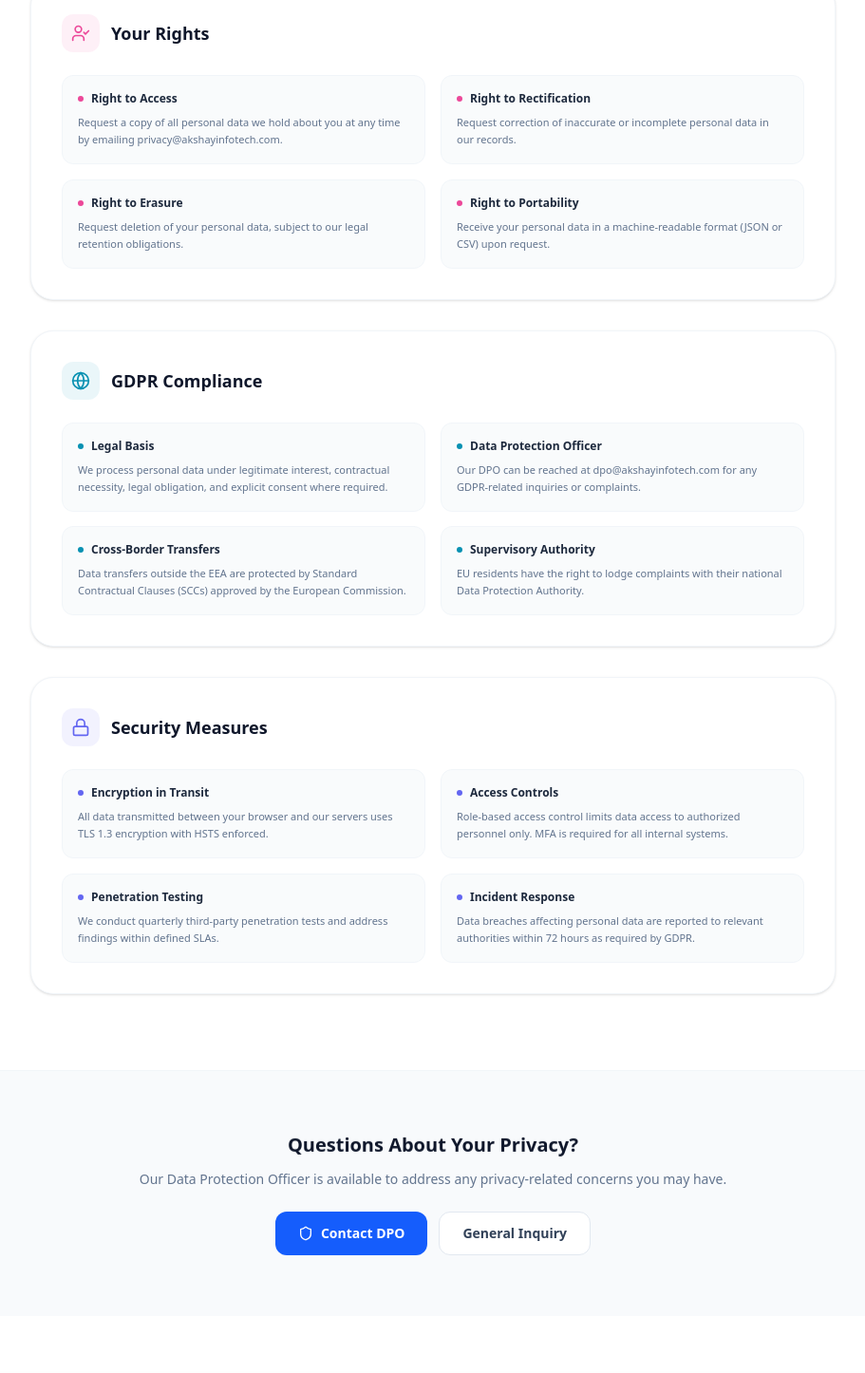
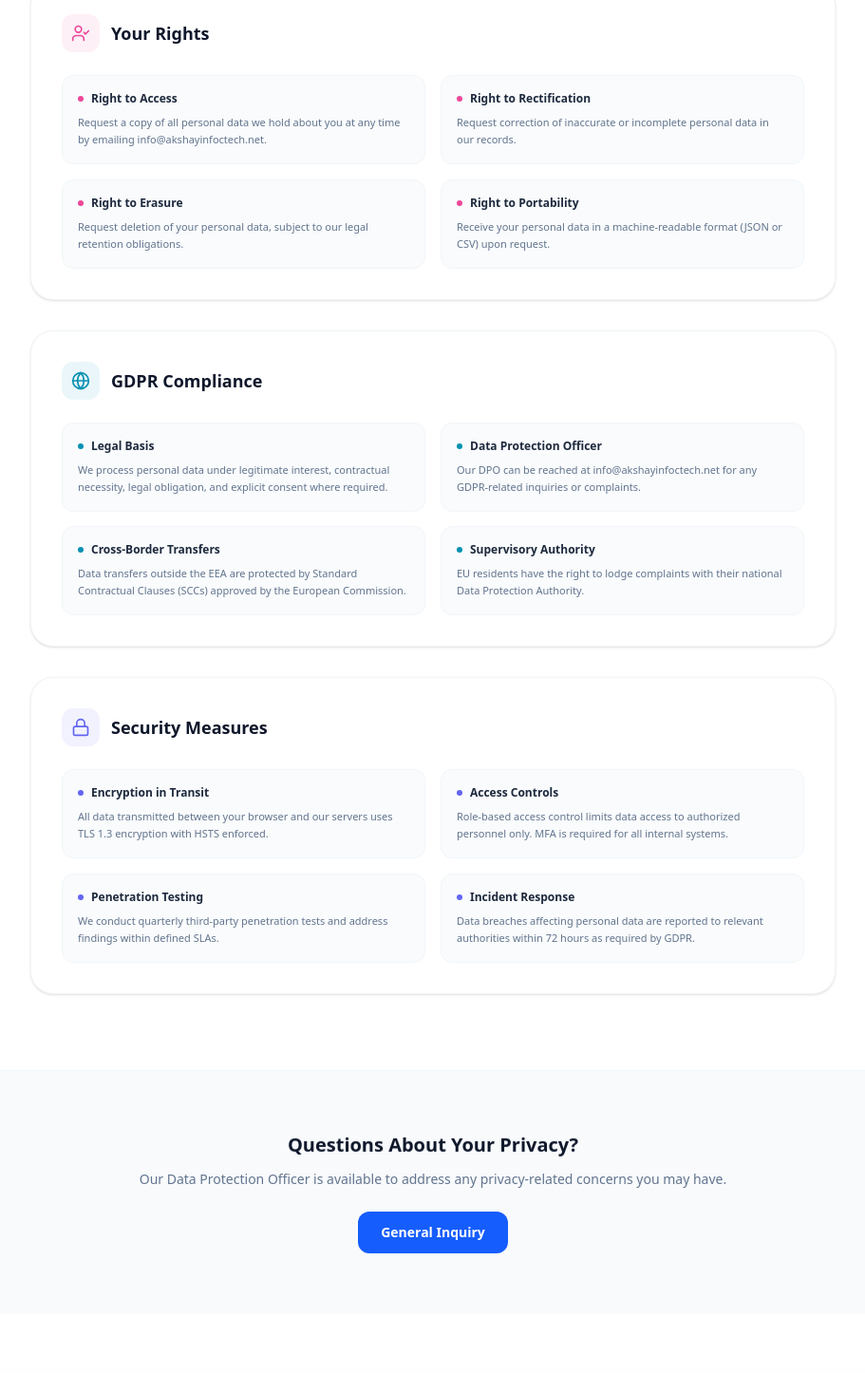
Before and after one commit to intellisolutions-group-in/akshayinfotech.com, a Next.js app: page /privacy in a window 1280 px wide. Shown: the part 2520-3966 px from the top of the page at 95% size, without its empty margins (184-1095 px from the left). Built offline with nearby package versions, Linux system fonts and the light colour scheme.

Commit message:
changes 5\6\26

```diff
--- a/src/app/layout.tsx
+++ b/src/app/layout.tsx
@@ -123,7 +123,7 @@ export default function RootLayout({
         "image": "https://akshayinfotech.com/logo.svg",
         "priceRange": "$$$",
         "telephone": "+1 (617) 555-0192",
-        "email": "info@domain.com",
+        "email": "info@akshayinfoctech.net",
         "address": {
           "@type": "PostalAddress",
           "streetAddress": "75 State Street, Suite 100",
--- a/src/app/privacy/page.tsx
+++ b/src/app/privacy/page.tsx
@@ -71,7 +71,7 @@ const privacySections = [
     color: "#EC4899",
     title: "Your Rights",
     items: [
-      { label: "Right to Access", desc: "Request a copy of all personal data we hold about you at any time by emailing privacy@akshayinfotech.com." },
+      { label: "Right to Access", desc: "Request a copy of all personal data we hold about you at any time by emailing info@akshayinfoctech.net." },
       { label: "Right to Rectification", desc: "Request correction of inaccurate or incomplete personal data in our records." },
       { label: "Right to Erasure", desc: "Request deletion of your personal data, subject to our legal retention obligations." },
       { label: "Right to Portability", desc: "Receive your personal data in a machine-readable format (JSON or CSV) upon request." },
@@ -84,7 +84,7 @@ const privacySections = [
     title: "GDPR Compliance",
     items: [
       { label: "Legal Basis", desc: "We process personal data under legitimate interest, contractual necessity, legal obligation, and explicit consent where required." },
-      { label: "Data Protection Officer", desc: "Our DPO can be reached at dpo@akshayinfotech.com for any GDPR-related inquiries or complaints." },
+      { label: "Data Protection Officer", desc: "Our DPO can be reached at info@akshayinfoctech.net for any GDPR-related inquiries or complaints." },
       { label: "Cross-Border Transfers", desc: "Data transfers outside the EEA are protected by Standard Contractual Clauses (SCCs) approved by the European Commission." },
       { label: "Supervisory Authority", desc: "EU residents have the right to lodge complaints with their national Data Protection Authority." },
     ],
@@ -210,11 +210,8 @@ export default function PrivacyPolicyPage() {
         <div className="max-w-2xl mx-auto px-6 text-center">
           <h2 className="text-xl font-bold text-slate-900 mb-3">Questions About Your Privacy?</h2>
           <p className="text-sm text-slate-500 mb-6">Our Data Protection Officer is available to address any privacy-related concerns you may have.</p>
-          <div className="flex flex-col sm:flex-row gap-3 justify-center">
-            <a href="mailto:privacy@akshayinfotech.com" className="inline-flex items-center justify-center gap-2 px-6 py-3 bg-blue-600 text-white text-sm font-semibold rounded-xl hover:bg-blue-700 transition-colors">
-              <Shield className="h-4 w-4" /> Contact DPO
-            </a>
-            <a href="/contact" className="inline-flex items-center justify-center gap-2 px-6 py-3 bg-white border border-slate-200 text-slate-700 text-sm font-semibold rounded-xl hover:bg-slate-50 transition-colors">
+          <div className="flex justify-center">
+            <a href="/contact" className="inline-flex items-center justify-center gap-2 px-6 py-3 bg-blue-600 text-white text-sm font-semibold rounded-xl hover:bg-blue-700 transition-colors">
               General Inquiry
             </a>
           </div>
--- a/src/app/security/page.tsx
+++ b/src/app/security/page.tsx
@@ -316,7 +316,7 @@ export default function SecurityPage() {
           <p className="text-sm text-slate-500 mb-6 leading-relaxed">
             Discovered a security vulnerability? We take all reports seriously and will investigate and respond within 24 hours. Please do not disclose vulnerabilities publicly before giving us an opportunity to address them.
           </p>
-          <a href="mailto:security@akshayinfotech.com" className="inline-flex items-center justify-center gap-2 px-6 py-3 bg-slate-900 text-white text-sm font-semibold rounded-xl hover:bg-slate-800 transition-colors">
+          <a href="mailto:info@akshayinfoctech.net" className="inline-flex items-center justify-center gap-2 px-6 py-3 bg-slate-900 text-white text-sm font-semibold rounded-xl hover:bg-slate-800 transition-colors">
             <Shield className="h-4 w-4" /> Report a Vulnerability
           </a>
         </div>
--- a/src/app/terms/page.tsx
+++ b/src/app/terms/page.tsx
@@ -73,7 +73,7 @@ const sections = [
     icon: Mail,
     color: "#3B82F6",
     title: "10. Contact Information",
-    content: `For questions, concerns, or legal notices regarding these Terms and Conditions, please contact us:\n\nAkshay Infotech Legal Department\nEmail: legal@akshayinfotech.com\nPhone: +1 (555) 019-2834\nAddress: 100 Tech Plaza, San Francisco, CA 94107\n\nFor general inquiries: contact@akshayinfotech.com\nFor security matters: security@akshayinfotech.com\n\nWe aim to respond to all legal inquiries within 5 business days.`,
+    content: `For questions, concerns, or legal notices regarding these Terms and Conditions, please contact us:\n\nAkshay Infotech Legal Department\nEmail: info@akshayinfoctech.net\nPhone: +1 (555) 019-2834\nAddress: 100 Tech Plaza, San Francisco, CA 94107\n\nFor general inquiries: info@akshayinfoctech.net\nFor security matters: info@akshayinfoctech.net\n\nWe aim to respond to all legal inquiries within 5 business days.`,
   },
 ];
 
```
